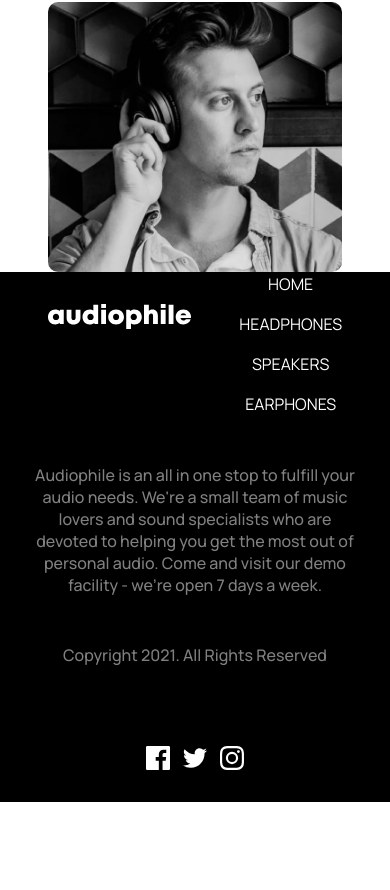
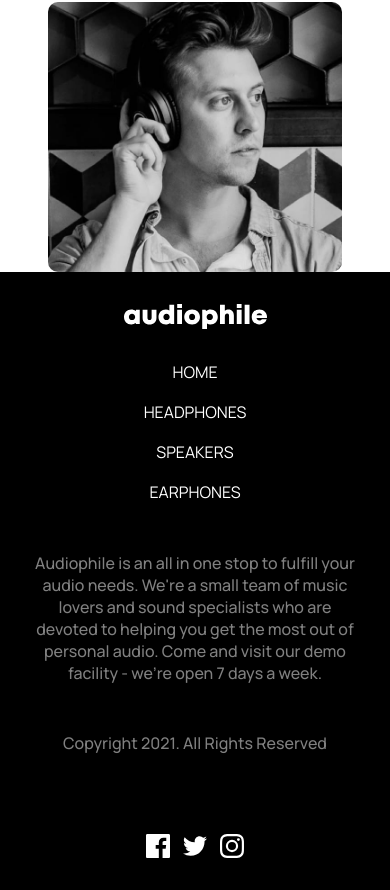
Before and after one commit to sunpochin/pf-audiophile, a Vue app: page / in a window 390 px wide. Shown: the part 4246-5136 px from the top of the page. Before the commit the page ends 5048 px from the top, so only its background shows below. Built offline with nearby package versions, Linux system fonts and the light colour scheme.

Commit message:
adjust footer

```diff
--- a/src/components/Footer.vue
+++ b/src/components/Footer.vue
@@ -149,6 +149,13 @@ a:hover {
     opacity: 0.5;
   }
 
+  .logo-n-links {
+    display: flex;
+    flex-direction: column;
+    justify-content: space-between;
+    padding: 0 var(--page-padding);
+  }
+
   .footer-copyright {
     color: var(--clr-white);
     font: 500 1rem "Manrope", sans-serif;
--- a/src/components/ProductBox.vue
+++ b/src/components/ProductBox.vue
@@ -95,6 +95,11 @@ img {
     flex-direction: column;
     margin: 3rem auto 6rem;
   }
+
+  .prod:nth-child(even) {
+    flex-direction: column;
+  }
+
   .prod-img {
     width: 100%;
     padding: 1.5rem;
```
